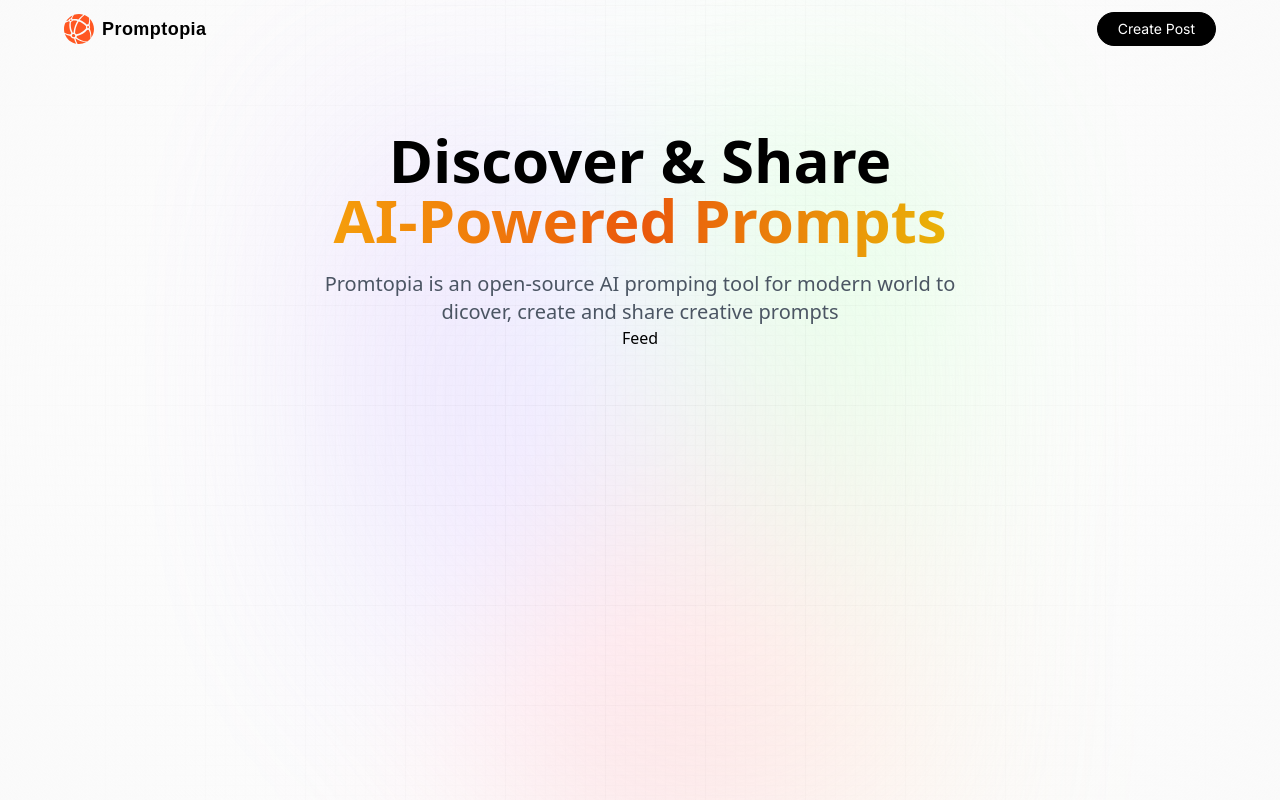
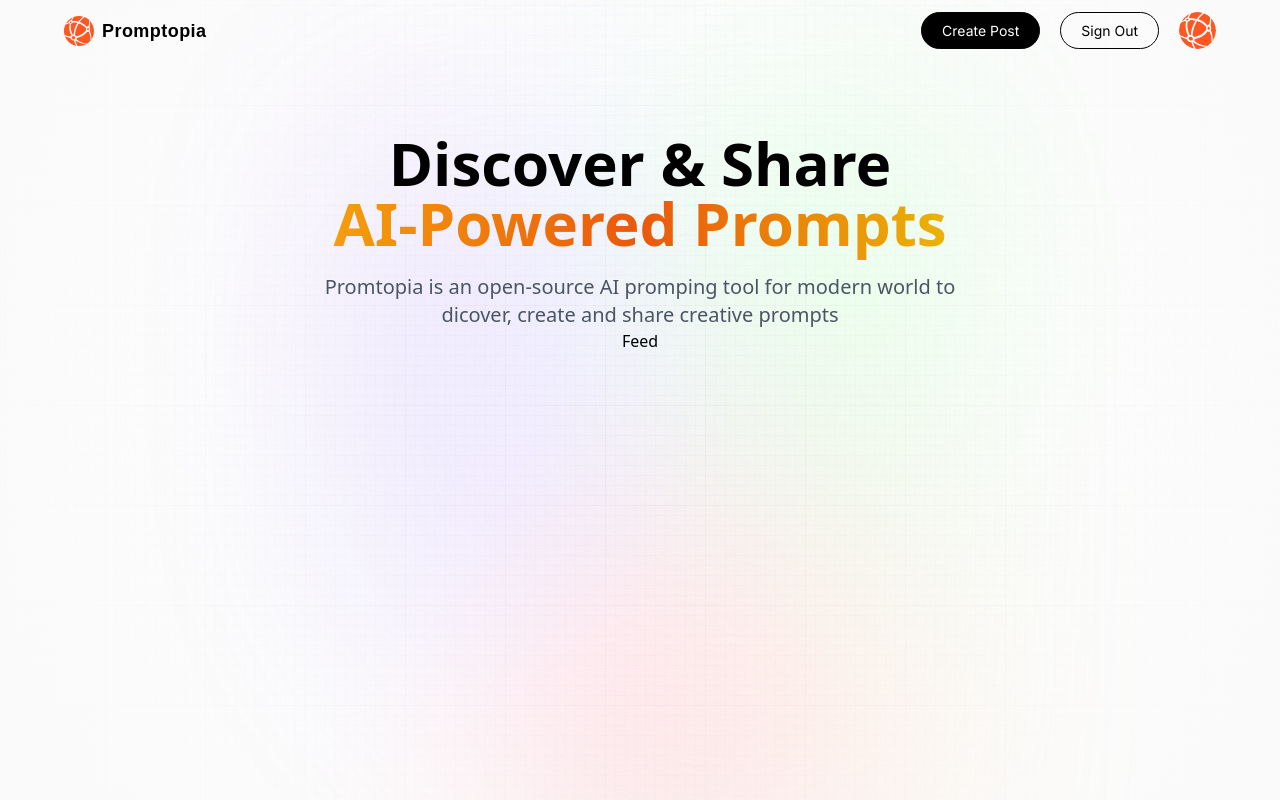
Before and after one commit to RazerWale/promtopia, a Next.js app: page / in a window 1280 px wide. Built offline with nearby package versions, Linux system fonts and the light colour scheme.

Commit message:
logo link

```diff
--- a/components/Nav.jsx
+++ b/components/Nav.jsx
@@ -20,12 +20,25 @@
         <p className="logo_text">Promptopia</p>
       </Link>
 
-      {/*Desctop Navigation*/}
+      {/*Desktop Navigation*/}
       <div className="sm:flex hidden">
         {isUserLoggedIn ? (
           <div className="flex gap-3 md:gap-5">
             <Link href="/create-promt" className="black_btn">
               Create Post
+            </Link>
+            <button type="button" onClick={signOut} className="outline_btn">
+              Sign Out
+            </button>
+
+            <Link href="/profile">
+              <Image
+                src="/assets/images/logo.svg"
+                width={37}
+                height={37}
+                className="rounded-full"
+                alt="profile"
+              />
             </Link>
           </div>
         ) : (
```
